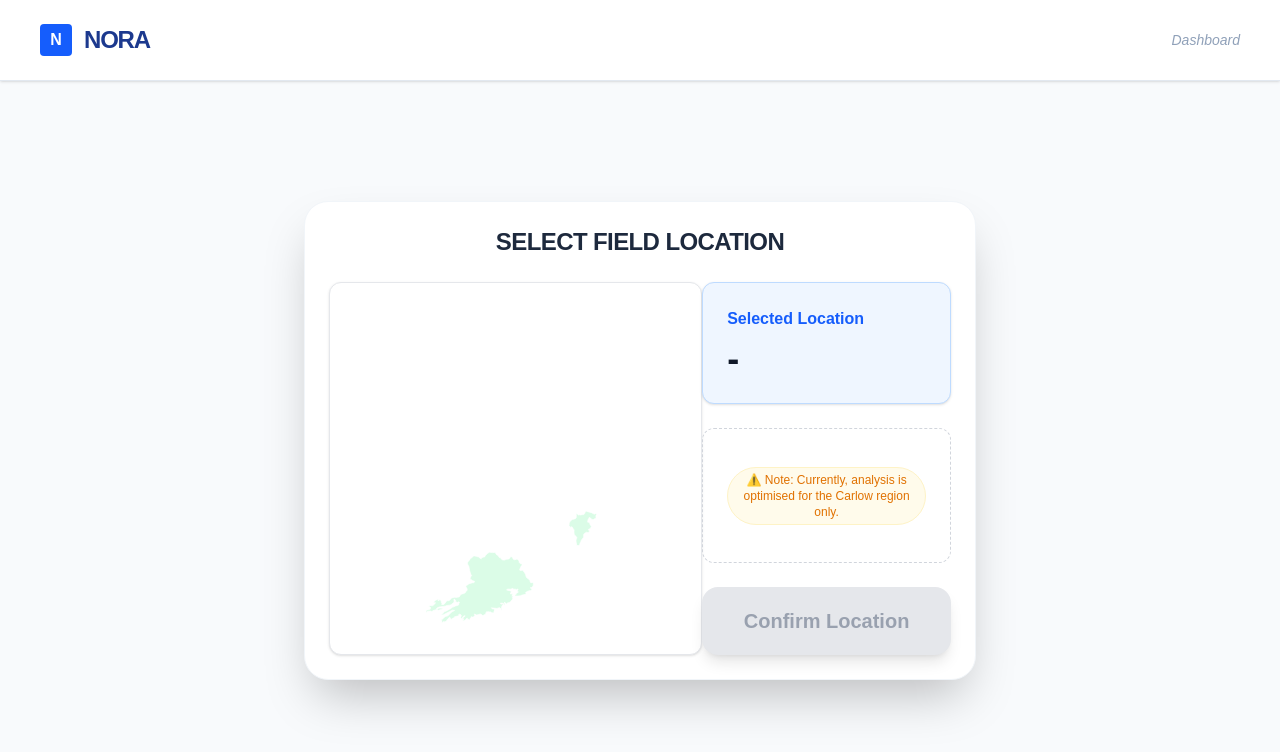
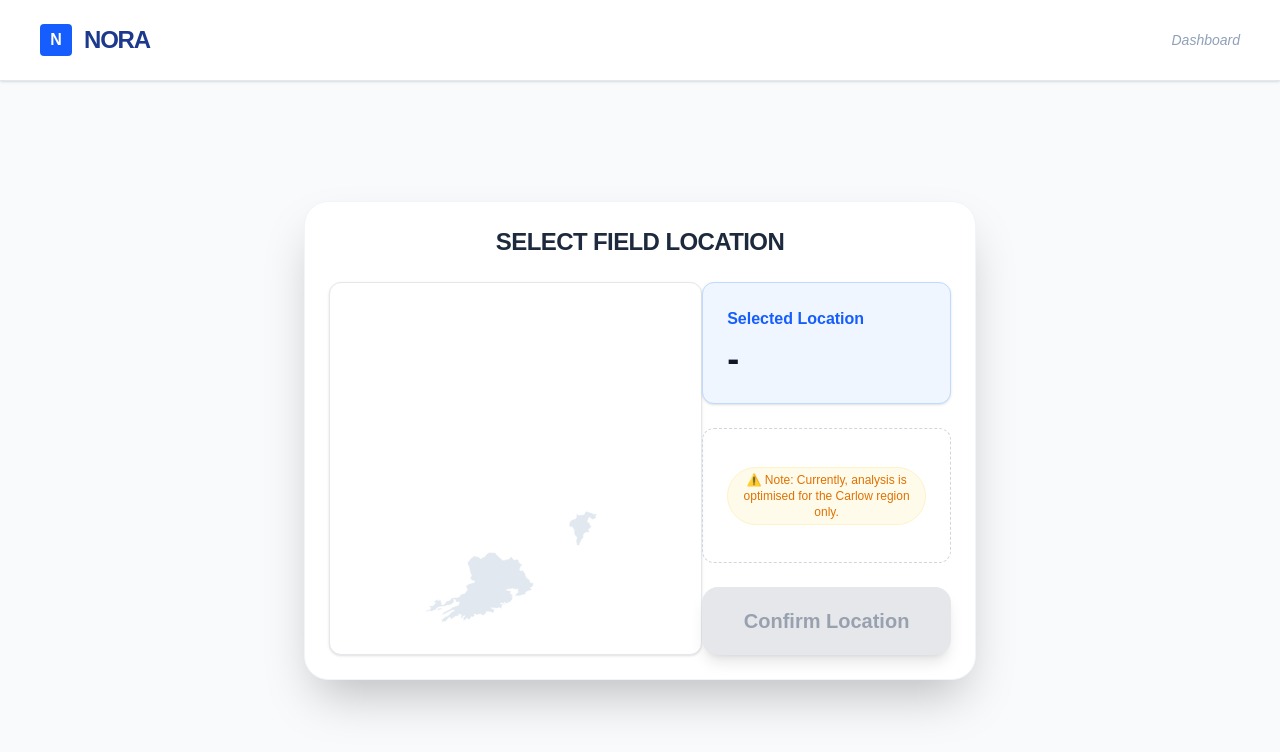
Before and after one commit to RYEONGRYEONG/NORA, a Next.js app in the folder frontend/: page / in a window 1280 px wide. Shown: the top 752 px of the page. Built offline with nearby package versions, Linux system fonts and the light colour scheme.

Commit message:
refine map layout

```diff
--- a/frontend/app/map.tsx
+++ b/frontend/app/map.tsx
@@ -45,7 +45,7 @@ return (
                                 d={county.d}
                                 onClick={() => clickCounty(county.id)}
                                 className={`cursor-pointer transition-all duration-300 stroke-white stroke-[2]
-                                    ${selectedId === county.id ? 'fill-blue-500' : 'fill-green-100 hover:fill-green-200'}'}`}
+                                    ${selectedId === county.id ? 'fill-blue-500' : 'fill-slate-200 hover:fill-slate-300'}'}`}
                             />
                         ))}
                     </g>
```
